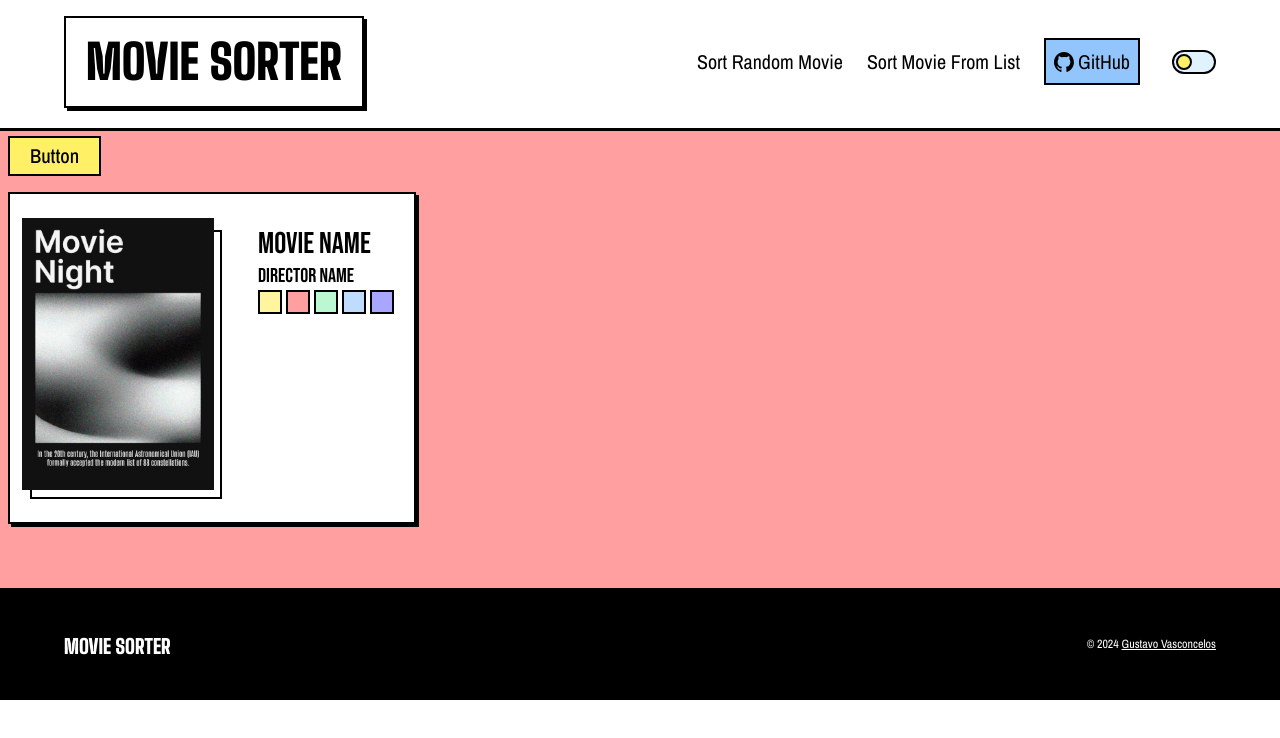
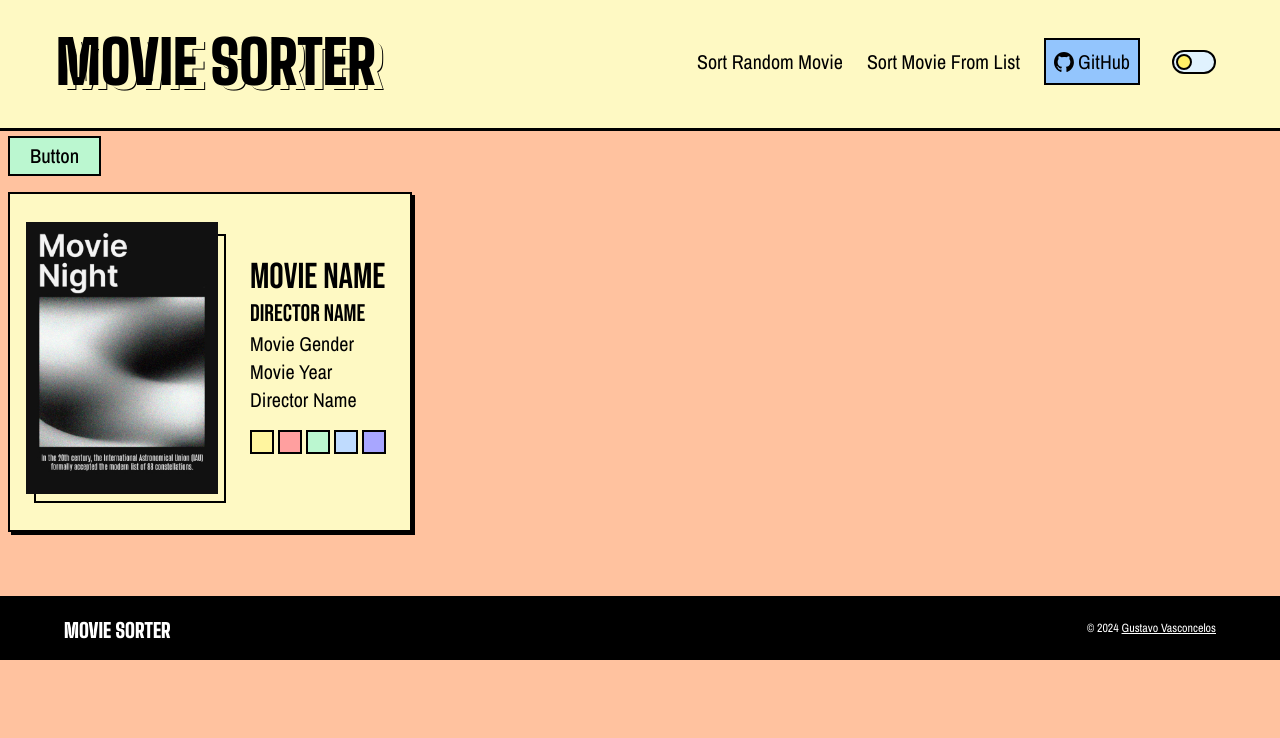
Before and after one commit to gusvsconcelos/movie-roulette, a React (Vite) app: page / in a window 1280 px wide. Shown: the top 738 px of the page. Built offline with nearby package versions, Linux system fonts and the light colour scheme.

Commit message:
change some components background color

```diff
--- a/src/components/layout/Footer.tsx
+++ b/src/components/layout/Footer.tsx
@@ -2,7 +2,7 @@ import { Title } from '../ui/Title';
 
 export function Footer() {
   return (
-    <footer className='flex justify-center items-center w-screen mt-16 p-14 bg-black'>
+    <footer className='flex justify-center items-center mt-16 p-8 bg-black'>
       <Title styles='absolute left-16 mt-2 text-white text-xl' />
       <p className='absolute right-16 text-xs font-ui text-white'>
         &copy; {new Date().getFullYear()}{' '}
--- a/src/components/layout/Header.tsx
+++ b/src/components/layout/Header.tsx
@@ -4,8 +4,9 @@ import { ToggleSwitch } from '../ui/ToggleSwitch';
 
 export function Header() {
   return (
-    <header className='flex justify-center items-center p-16 bg-white shadow-header'>
-      <Title styles='absolute left-16 text-5xl text-black bg-white p-5 border-2 border-black drop-shadow-brute' />
+    <header className='flex justify-center items-center p-16 bg-yellow-100 shadow-header'>
+      <Title styles='absolute left-16 top-9 text-6xl text-yellow-100 drop-shadow-outline' />
+      <Title styles='absolute left-14 text-6xl text-black' />
       <Nav />
       <ToggleSwitch />
     </header>
--- a/src/components/ui/Button.tsx
+++ b/src/components/ui/Button.tsx
@@ -1,6 +1,6 @@
 export function Button({ text }: { text: string }) {
   return (
-    <button className='m-2 py-1 px-5 border-2 border-black bg-yellow-300 font-ui font-medium text-xl hover:drop-shadow-brute active:bg-yellow-400'>
+    <button className='m-2 py-1 px-5 border-2 border-black bg-green-200 font-ui font-medium text-xl hover:shadow-brute active:bg-green-300'>
       {text}
     </button>
   );
--- a/src/components/ui/Card.tsx
+++ b/src/components/ui/Card.tsx
@@ -1,6 +1,6 @@
 export function Card() {
   return (
-    <div className='flex justify-center items-center w-fit h-fit m-2 border-2 border-black bg-white shadow-brute'>
+    <div className='flex justify-center items-center w-fit h-fit m-2 p-1 border-2 border-black bg-yellow-100 shadow-brute'>
       {/* movie cover */}
       <div className='relative w-56 h-80 m-1'>
         <div className='absolute top-8 left-4 w-48 h-[269px] border-2 border-black'></div>
@@ -12,10 +12,13 @@ export function Card() {
       </div>
 
       {/* movie information */}
-      <div className='w-fit h-80 m-1 px-3 py-7'>
-        <div className='flex-row justify-end items-end'>
-          <h1 className='font-bolder text-3xl'>Movie Name</h1>
-          <h2 className='font-bolder text-xl'>Director Name</h2>
+      <div className='w-fit h-80 m-1 py-14 pr-3'>
+        <div className='flex-row justify-end items-end mb-4'>
+          <h1 className='font-bolder text-4xl'>Movie Name</h1>
+          <h2 className='font-bolder text-2xl'>Director Name</h2>
+          <h3 className='font-ui text-xl'>Movie Gender</h3>
+          <h3 className='font-ui text-xl'>Movie Year</h3>
+          <h3 className='font-ui text-xl'>Director Name</h3>
         </div>
 
         {/* color palettes */}
--- a/src/styles/index.css
+++ b/src/styles/index.css
@@ -11,5 +11,7 @@
 @tailwind utilities;
 
 #root {
-  background-color: #ff9f9f;
+  height: 100vh;
+  width: 100vw;
+  background-color: #ffc29f;
 }
--- a/tailwind.config.js
+++ b/tailwind.config.js
@@ -5,11 +5,12 @@ export default {
     extend: {
       dropShadow: {
         brute: '3px 3px 0 rgb(0 0 0)',
-        button: '2px 2px 0 rgb(0 0 0)',
+        outline: '1px 1px 0 rgb(0 0 0)',
       },
       boxShadow: {
         brute: '3px 3px 0 rgb(0 0 0)',
         header: '0 3px 0 rgb(0 0 0)',
+        button: '2px 2px 0 rgb(0 0 0)',
       },
       fontFamily: {
         title: ['Big Shoulders Display', 'sans-serif'],
```
